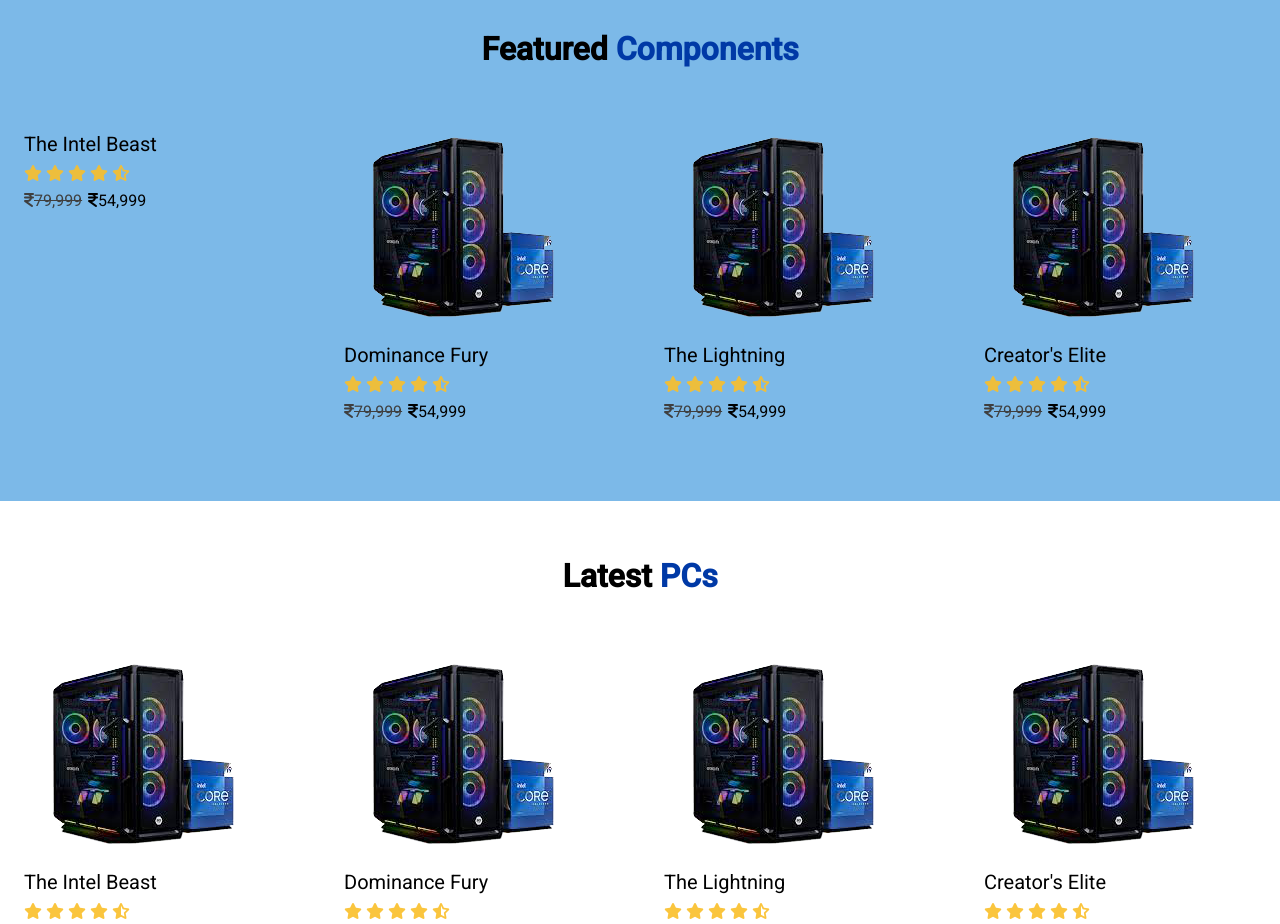
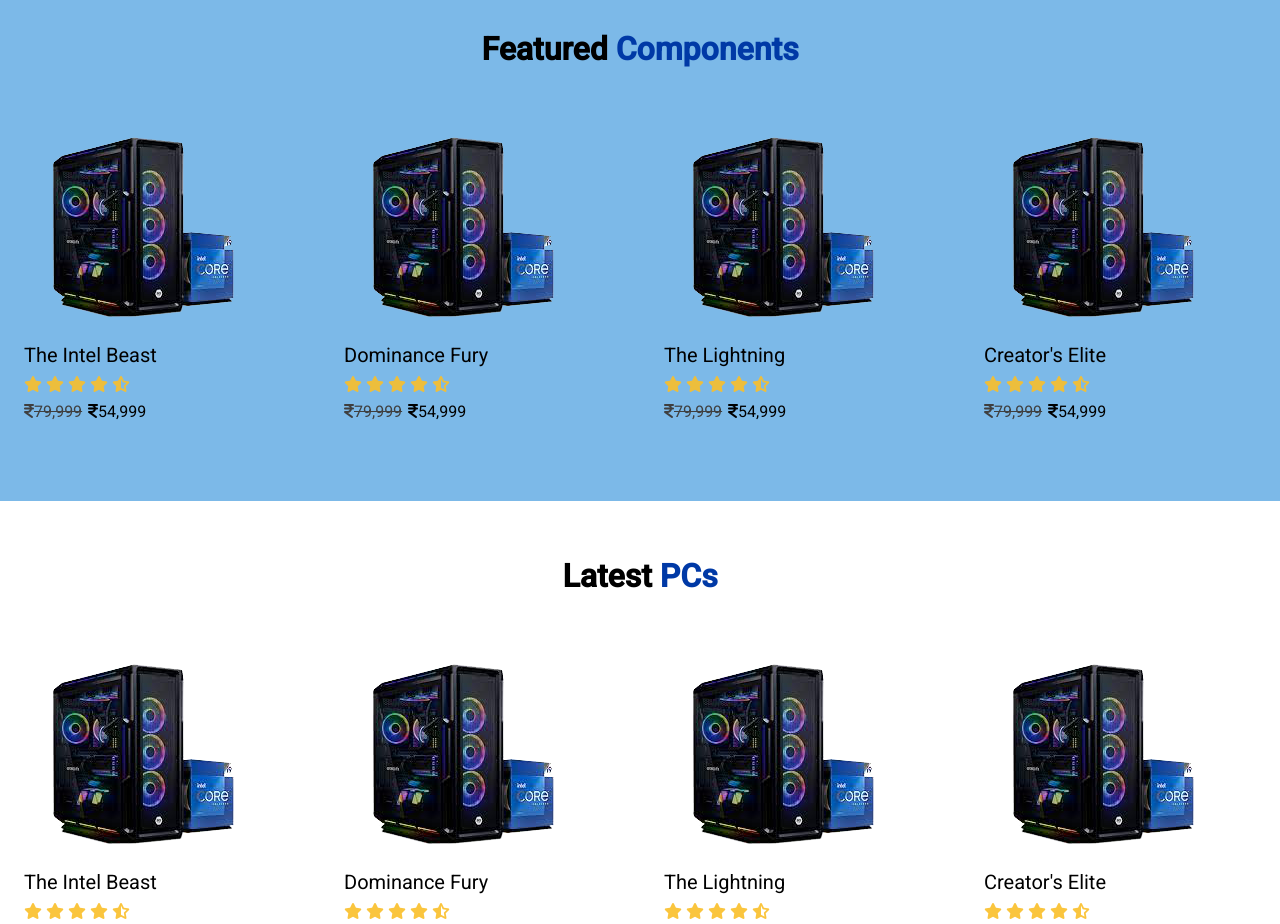
Before and after one commit to Niikkk8/e-commercewebpage, a plain HTML site: page index.html in a window 1280 px wide. Shown: the part 1220-2144 px from the top of the page. Drawn offline with Linux system fonts and the light colour scheme.

Commit message:
fixed a minor bug

```diff
--- a/index.html
+++ b/index.html
@@ -111,7 +111,7 @@
                     <div class="pcs">
                         <div class="pc">
                             <figure class="pc_img-wrapper">
-                                <img src="./assets/featured_pc_1.png~" alt="" class="pc_img">
+                                <img src="./assets/featured_pc_1.png" alt="" class="pc_img">
                             </figure>
                             <div class="pc_title">
                                 The Intel Beast
```
